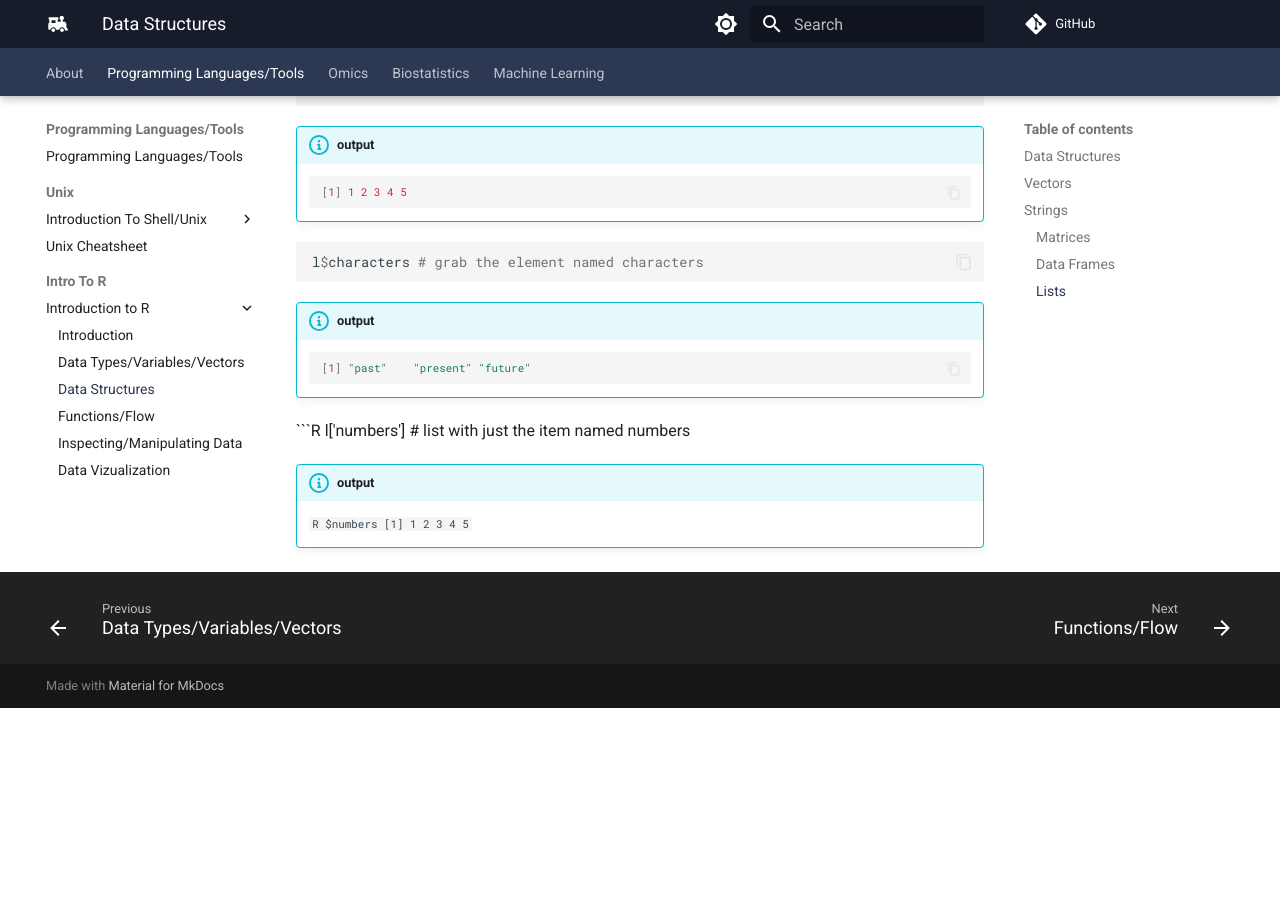
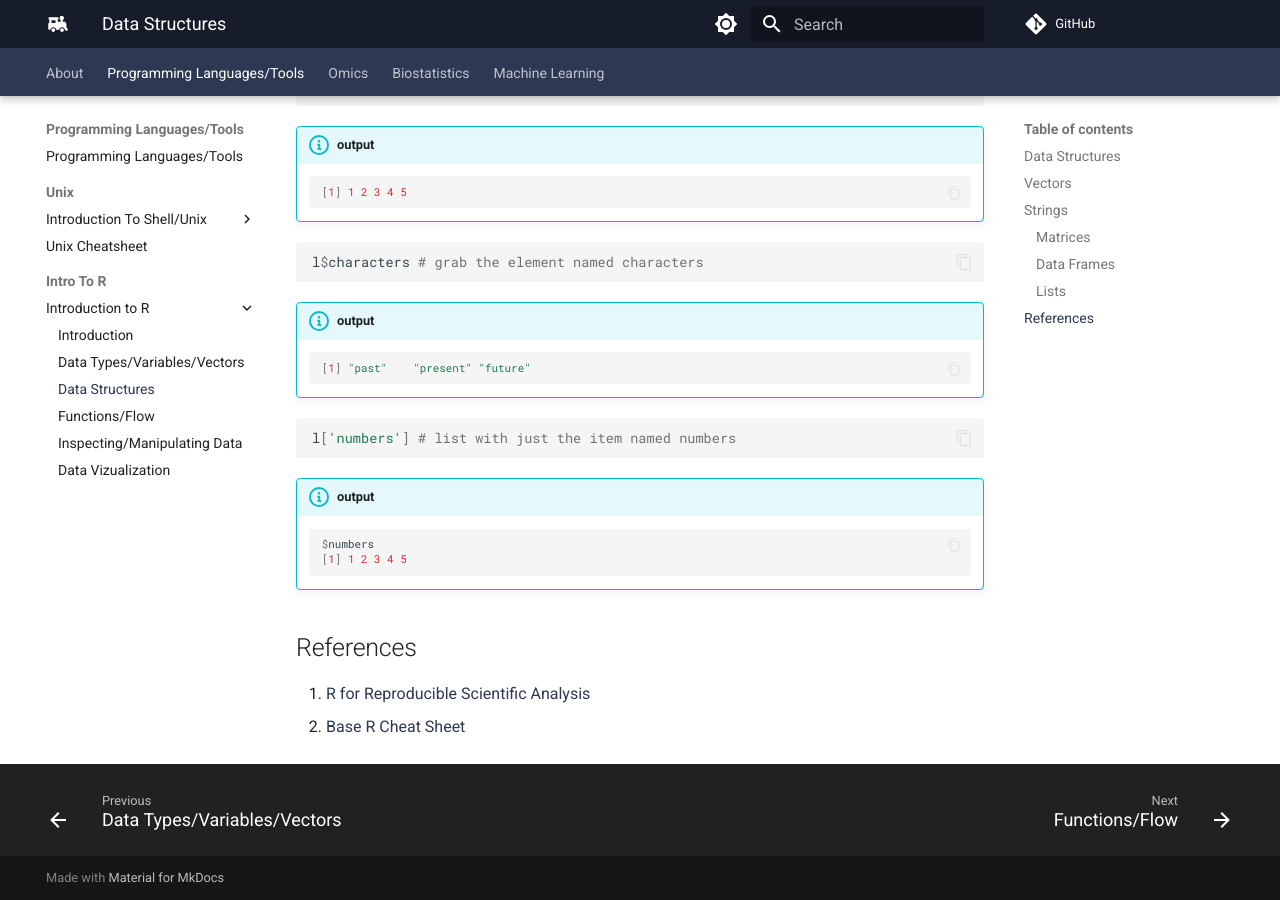
Before and after one commit to comp-tox-jhu/CompToxLab, an MkDocs documentation site: the page built from docs/programming_languages_tools/intro_to_r/03_data-structures.md, in a window 1280 px wide and 900 px high, scrolled down 5099 px. Built offline with MkDocs 1.6.1 and Material for MkDocs 9.7.7, drawn with Linux system fonts in a browser that asks for light colours; comment, search, counter and statistics services are not loaded; before the commit the page ends 5807 px from its top, so only the background shows below that.

Commit message:
Update 03_data-structures.md

````diff
--- a/docs/programming_languages_tools/intro_to_r/03_data-structures.md
+++ b/docs/programming_languages_tools/intro_to_r/03_data-structures.md
@@ -276,7 +276,7 @@
 
 ```R
 l['numbers'] # list with just the item named numbers
-
+```
 
 !!! info "output"
 
@@ -284,3 +284,8 @@
     $numbers
     [1] 1 2 3 4 5
     ```
+
+## References
+
+1. [R for Reproducible Scientific Analysis](https://swcarpentry.github.io/r-novice-gapminder/)
+2. [Base R Cheat Sheet](https://iqss.github.io/dss-workshops/R/Rintro/base-r-cheat-sheet.pdf)
````
